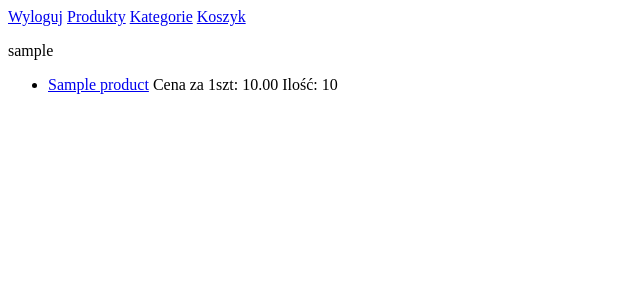
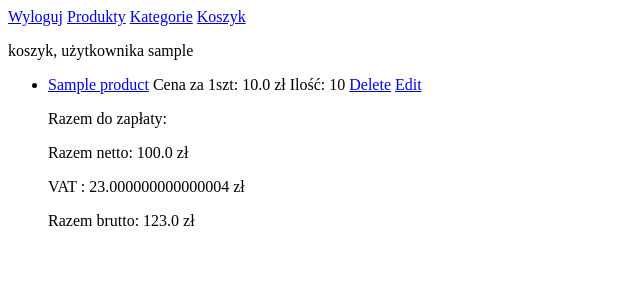
Before and after one commit to Nixir-hub/djangoeshop, a Django app: page /cart/1 in a window 1280 px wide. Shown: the top 300 px of the page, without its empty margins (0-640 px from the left). Run offline with Django 3.2, Linux system fonts and the light colour scheme; a user stored in the database is signed in; tables that the repository leaves empty hold one stand-in row (values such as "Sample post").

Commit message:
3st commit changes in templates,deleting, editing cart product,

```diff
--- a/djangoeshop/urls.py
+++ b/djangoeshop/urls.py
@@ -17,7 +17,7 @@ from django.contrib import admin
 from django.urls import path, include
 
 from eshopp_app.views import MainMenuView, ProductsListView, CategoriesListView, CategoryDetailsView, \
-    ProductDetailsView, CartDetailsView, CreateUser, CartProductCreateView
+    ProductDetailsView, CartDetailsView, CreateUser, CartProductCreateView, EditCartProductView, DelCartProductView
 
 urlpatterns = [
     path('admin/', admin.site.urls),
@@ -29,5 +29,7 @@ urlpatterns = [
     path('category/<int:pk>', CategoryDetailsView.as_view(), name="category-details"),
     path("cart/<int:pk>", CartDetailsView.as_view(), name="cart-view"),
     path('add_to_cart/<int:pk>', CartProductCreateView.as_view(), name="add_to_cart"),
-    path('register', CreateUser.as_view(), name="register-view")
+    path('register', CreateUser.as_view(), name="register-view"),
+    path('edit_cart/<int:pk>', EditCartProductView.as_view(), name="edit-cart-product"),
+    path("del_card_prod/<int:pk>", DelCartProductView.as_view(), name="delete-cart-product")
 ]
--- a/eshopp_app/models.py
+++ b/eshopp_app/models.py
@@ -22,11 +22,11 @@ class Product(models.Model):
     name = models.CharField(max_length=64)
     description = models.TextField()
     stock = models.PositiveIntegerField()
-    price_netto = models.DecimalField(decimal_places=2, max_digits=10000)
+    price_netto = models.FloatField()
     VAT_VALUE = (
-        (1, "0,23"),
-        (2, "0,08"),
-        (3, "0,05"),
+        (1, "0.23"),
+        (2, "0.08"),
+        (3, "0.05"),
         (4, "0")
     )
     vat = models.FloatField(choices=VAT_VALUE, default=4)
@@ -92,10 +92,17 @@ class CartProduct(models.Model):
     quantity = models.PositiveIntegerField(default=1)
     class Meta:
             models.UniqueConstraint(fields=['product', 'cart'], name='unique_product_cart')
-
-
     def __str__(self):
         return f"{self.product}"
+
+    def get_absolute_url(self):
+        return reverse('product-detail', args=(self.pk,))
+
+    def get_delete_url(self):
+        return reverse('delete-cart-product', args=(self.pk,))
+
+    def get_edit_url(self):
+        return reverse('edit-cart-product', args=(self.pk,))
 
 
 class Delivery(models.Model):
--- a/eshopp_app/views.py
+++ b/eshopp_app/views.py
@@ -2,7 +2,7 @@ from django.contrib.auth.decorators import user_passes_test
 from django.contrib.auth.mixins import PermissionRequiredMixin
 from django.shortcuts import render
 from django.views import View
-from django.views.generic import ListView, DetailView, CreateView, UpdateView
+from django.views.generic import ListView, DetailView, CreateView, UpdateView, DeleteView
 
 from eshopp_app.form import SignUpForm, UpdateCartForm
 from eshopp_app.models import Product, Category, Cart, CustomerUser, CartProduct
@@ -33,9 +33,22 @@ class CategoryDetailsView(DetailView):
     template_name = "category_detail.html"
 
 
-class CartDetailsView(DetailView):
-    model = Cart
-    template_name = "cart_detail.html"
+class CartDetailsView(View):
+    def get(self, request, pk):
+        cart = Cart.objects.get(id=pk)
+        products = cart.cartproduct_set.all()
+        netto_summary_price = 0
+        brutto_summary_price = 0
+        summary_vat = 0
+        for product in products:
+             netto_summary_price += product.product.price_netto * product.quantity
+             brutto_summary_price += product.quantity * (product.product.price_netto + product.product.price_netto * float(product.product.get_vat_display()))
+             summary_vat += product.quantity * (product.product.price_netto * float(product.product.get_vat_display()))
+        return render(request, "cart_detail.html", {"cart": cart,
+                                                    "netto_summary": netto_summary_price,
+                                                    "brutto_summary": brutto_summary_price,
+                                                    "summary_vat": summary_vat
+                                                    })
 
 
 class CartProductCreateView(CreateView):
@@ -50,3 +63,16 @@ class CreateUser(CreateView):
     form_class = SignUpForm
     template_name = "form.html"
     success_url = "/login"
+
+
+class EditCartProductView(UpdateView):
+    model = CartProduct
+    fields = ("quantity",)
+    template_name = "form.html"
+    success_url = f"/"
+
+
+class DelCartProductView(DeleteView):
+    model = CartProduct
+    template_name = "form.html"
+    success_url = f"/"
--- a/templates/base.html
+++ b/templates/base.html
@@ -18,8 +18,14 @@
     {% endif %}
 </head>
 <body>
+
 {% block content %}
+{% if not user.is_authenticated %}
+    <p>Witaj, Gościu!</p>
+{% elif user.is_authenticated %}
+    <p>Witaj, {{ user.username }}! </p>
+{% endif %}
+{% endblock %}
 
-{% endblock %}
 </body>
 </html>
--- a/templates/cart_detail.html
+++ b/templates/cart_detail.html
@@ -1,9 +1,18 @@
 {% extends "base.html" %}
 {% block content %}
-<p>{{ cart.user }}</p>
+<p>koszyk, użytkownika {{ cart.user }}</p>
     <uL>
         {%for item in cart.cartproduct_set.all %}
-            <li><a href="{% url "product-detail" item.product.id %}">{{ item }}</a> Cena za 1szt: {{ item.product.price_netto }} Ilość: {{ item.quantity }}</li>
+            <li><a href="{% url "product-detail" item.product.id %}">{{ item }}</a> Cena za 1szt: {{ item.product.price_netto }} zł Ilość: {{ item.quantity }}
+                {% if user.is_authenticated %}
+                   <a href="{{ item.get_delete_url }}"> Delete</a>
+                   <a href="{{ item.get_edit_url }}"> Edit</a>
+               {% endif %}
+            </li>
         {% endfor %}
-    </uL>
+    <p>Razem do zapłaty:</p>
+        <p>Razem netto: {{ netto_summary }} zł</p>
+        <p>VAT : {{ summary_vat }} zł</p>
+        <p>Razem brutto: {{ brutto_summary }} zł</p>
+    </ul>
 {% endblock %}
--- a/templates/category_detail.html
+++ b/templates/category_detail.html
@@ -3,7 +3,7 @@
 <p>{{ category.name }}</p>
     <uL>
         {%for item in category.products.all %}
-            <li>{{ item }}</li>
+            <li><a href="{% url 'product-detail' item.id %}">{{ item }}</a></li>
         {% endfor %}
     </uL>
 {% endblock %}
--- a/templates/product_detail.html
+++ b/templates/product_detail.html
@@ -13,7 +13,7 @@
         {% endfor %}
     </uL>
     {% if user.is_authenticated %}
-        <a href="{% url "add_to_cart" user.id %}"> Add to cart</a>
+        <a href="{% url "add_to_cart" user.id %}"> Dodaj do koszyka</a>
 
     {% endif %}
 {% endblock %}
```
Also changed, not shown: templates/product_list.html (+4 -4 lines), eshopp_app/form.py (line endings or trailing spaces).
